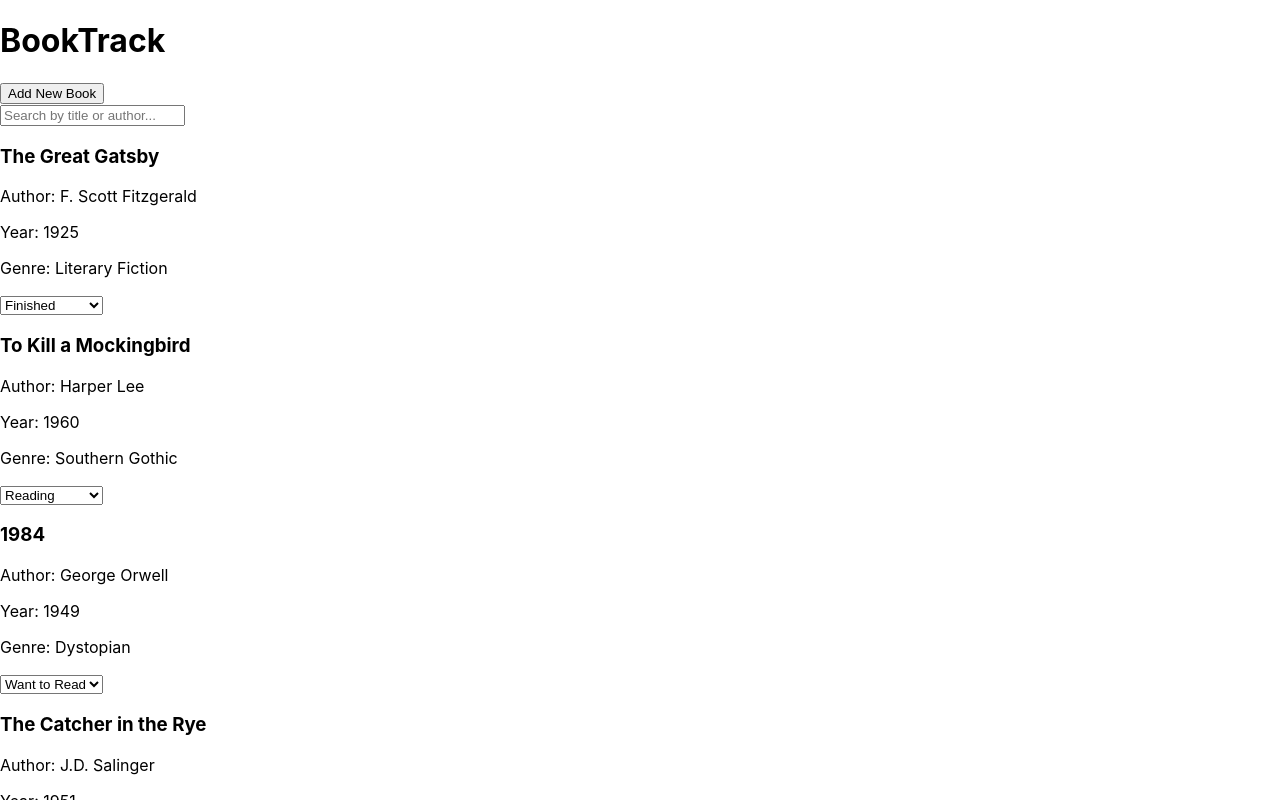
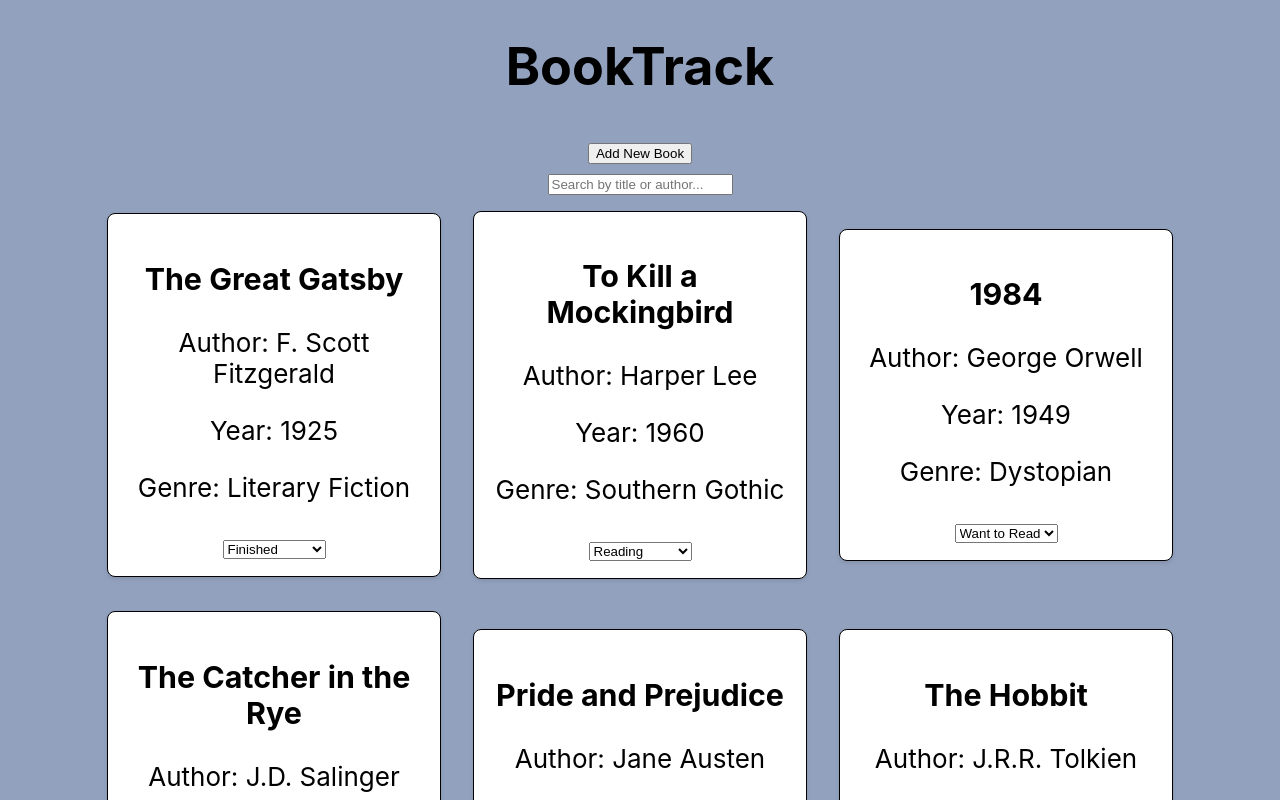
Before and after one commit to ralphscipione/booktrack-app, a React (Create React App) app: page / in a window 1280 px wide. Shown: the top 800 px of the page. Built offline with nearby package versions, Linux system fonts and the light colour scheme; data requests are answered from the project's data file.

Commit message:
feat: initial css

```diff
--- a/src/App.css
+++ b/src/App.css
@@ -1,4 +1,4 @@
-.App {
+/* .App {
   text-align: center;
 }
 
@@ -35,4 +35,16 @@
   to {
     transform: rotate(360deg);
   }
+} */
+
+.app-container {
+  text-align: center;
+  background-color: #92a1be;
+  min-height: 100vh;
+  display: flex;
+  flex-direction: column;
+  align-items: center;
+  justify-content: center;
+  font-size: calc(10px + 2vmin);
+  height: auto;
 }
--- a/src/components.css
+++ b/src/components.css
@@ -0,0 +1,22 @@
+
+
+.book-list {
+  background-color: #92a1be;
+  min-height: 100vh;
+  display: flex;
+  flex-direction: row;
+  align-items: center;
+  justify-content: center;
+  flex-wrap: wrap;
+  font-size: calc(10px + 2vmin);
+}
+
+.book-card{
+    border: 1px solid black;
+    border-radius: 8px;
+    padding: 16px;
+    margin: 16px;
+    box-shadow: 0 2px 4px rgba(0,0,0,0.1);
+    background-color: #fff;
+    width: 300px;
+}
--- a/src/components/BookCard.js
+++ b/src/components/BookCard.js
@@ -2,6 +2,8 @@ import React from 'react';
 import PropTypes from 'prop-types';
 import ProgressBar from './ProgressBar';
 import { STATUSES } from '../data/constants'; // Added
+import '../components.css';
+
 function BookCard({ book, onStatusUpdate }) { // Added prop
   return (
     <div className="book-card">
```
